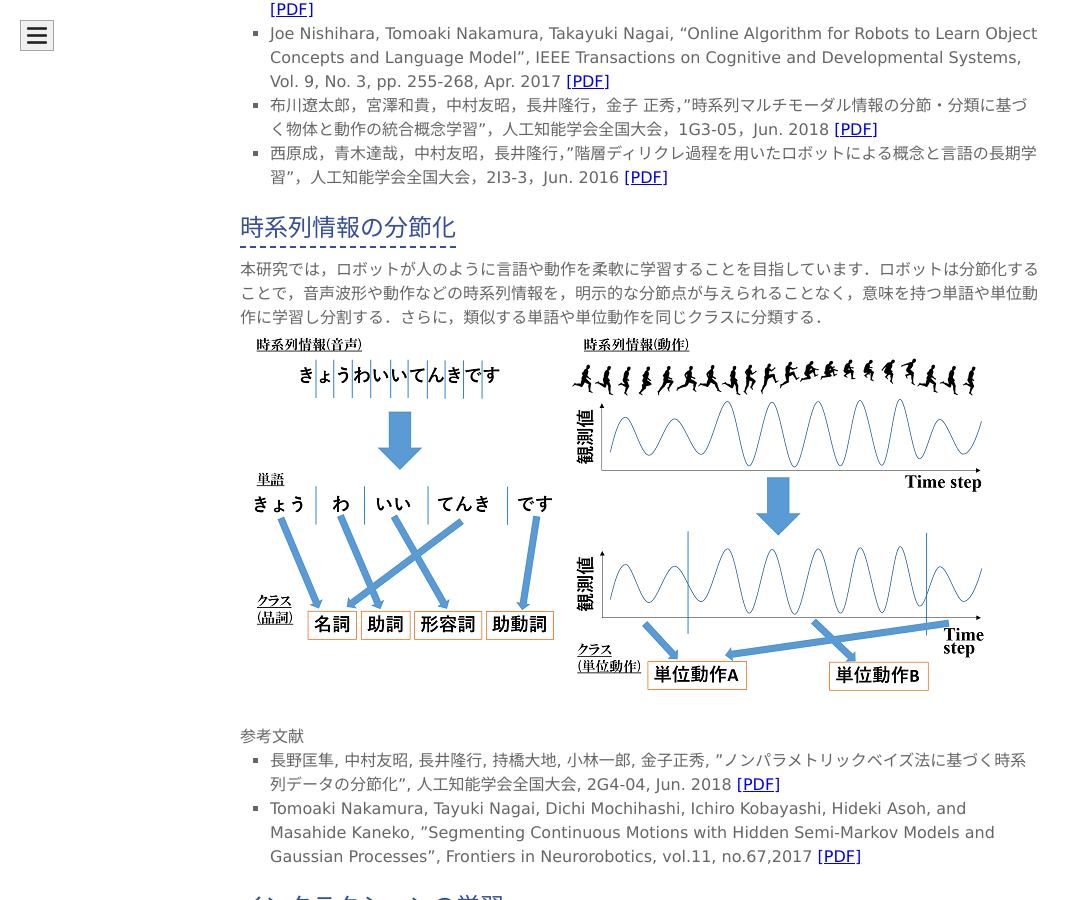
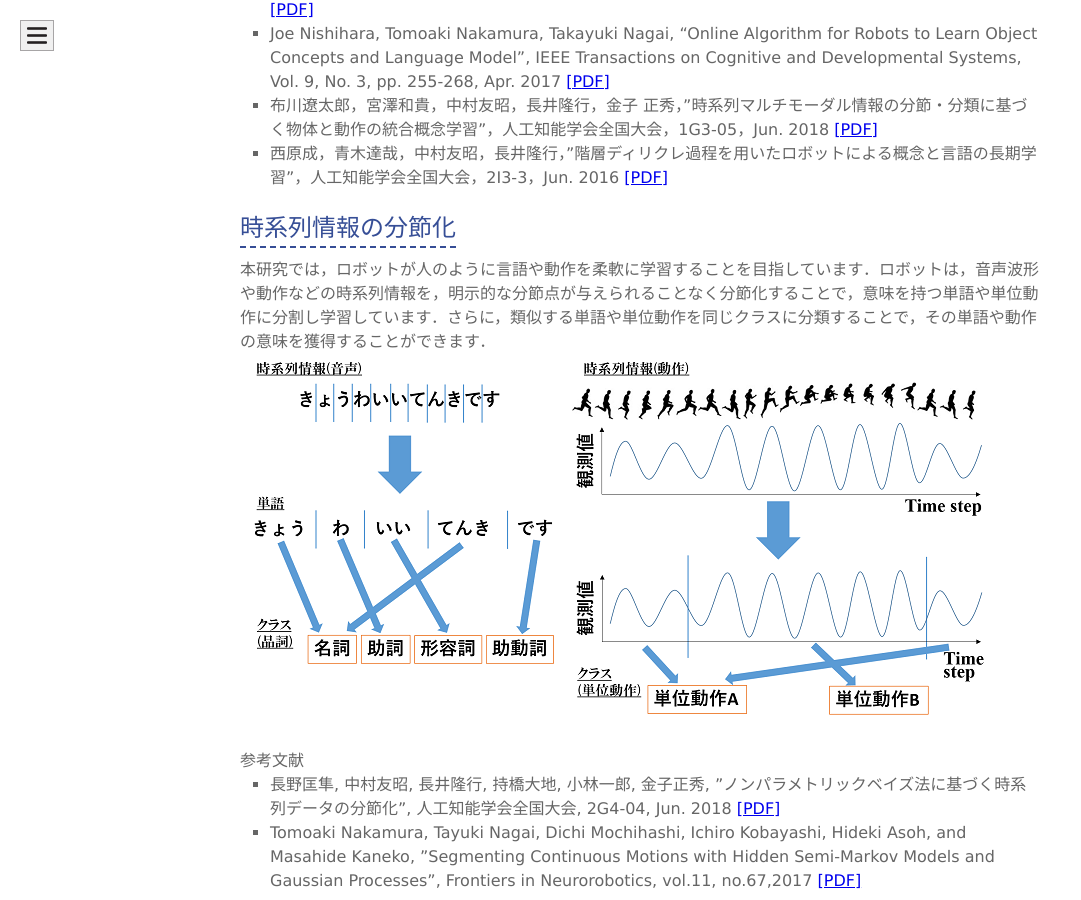
Before and after one commit to naka-lab/naka-lab.github.io, a Jekyll site: the page built from subpages/research.md, in a window 1280 px wide and 900 px high, scrolled down 1176 px. Shown: the whole window, without its empty margins (0-1081 px from the left). Built offline with Jekyll 4.4.1, drawn with Linux system fonts in a browser that asks for light colours; our own code applies the rules of GitHub Pages for plain Markdown files; some of the changed text lies outside the part shown.

Commit message:
Update research.md

```diff
--- a/subpages/research.md
+++ b/subpages/research.md
@@ -21,7 +21,7 @@ layout: default
 
 
 ## 時系列情報の分節化
-本研究では，ロボットが人のように言語や動作を柔軟に学習することを目指しています．ロボットは分節化することで，音声波形や動作などの時系列情報を，明示的な分節点が与えられることなく，意味を持つ単語や単位動作に学習し分割する．さらに，類似する単語や単位動作を同じクラスに分類する．
+本研究では，ロボットが人のように言語や動作を柔軟に学習することを目指しています．ロボットは，音声波形や動作などの時系列情報を，明示的な分節点が与えられることなく分節化することで，意味を持つ単語や単位動作に分割し学習しています．さらに，類似する単語や単位動作を同じクラスに分類することで，その単語や動作の意味を獲得することができます．
 ![時系列情報の分節化](imgs/concept_Segm.png)
 
 ### 参考文献
@@ -47,6 +47,7 @@ layout: default
 
 ### 参考文献
 - Tomoaki Nakamura, Takayuki Nagai and Tadahiro Taniguchi, “SERKET: An Architecture for Connecting Stochastic Models to Realize a Large-Scale Cognitive Model”, Frontiers in Neurorobotics, vol. 12, article 25, pp. 1-16, Jun. 2018 [[PDF]](https://www.frontiersin.org/articles/10.3389/fnbot.2018.00025/full)
+- 國安瞭，中村友昭，青木達哉，谷口彰，尾崎僚，伊志嶺朝良，横山裕樹，小椋忠志，長井隆行，谷口忠大，”確率モデルの統合による大規模なモデルの実現 ～VAE, GMM, HMM, MLDAの統合モデルの実装と評価～”，情報論的学習理論ワークショップ，T-34，Nov. 2018
 
 
 
```
